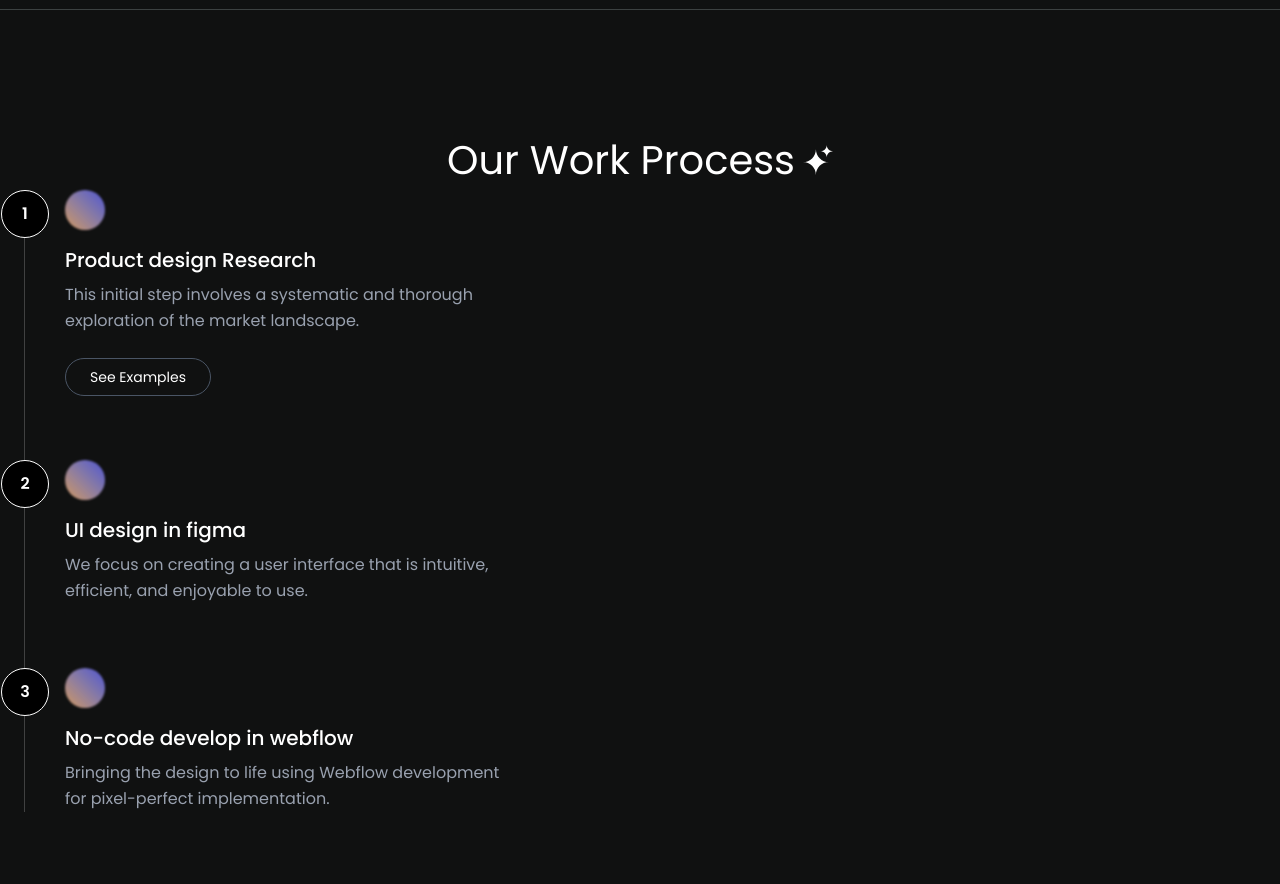
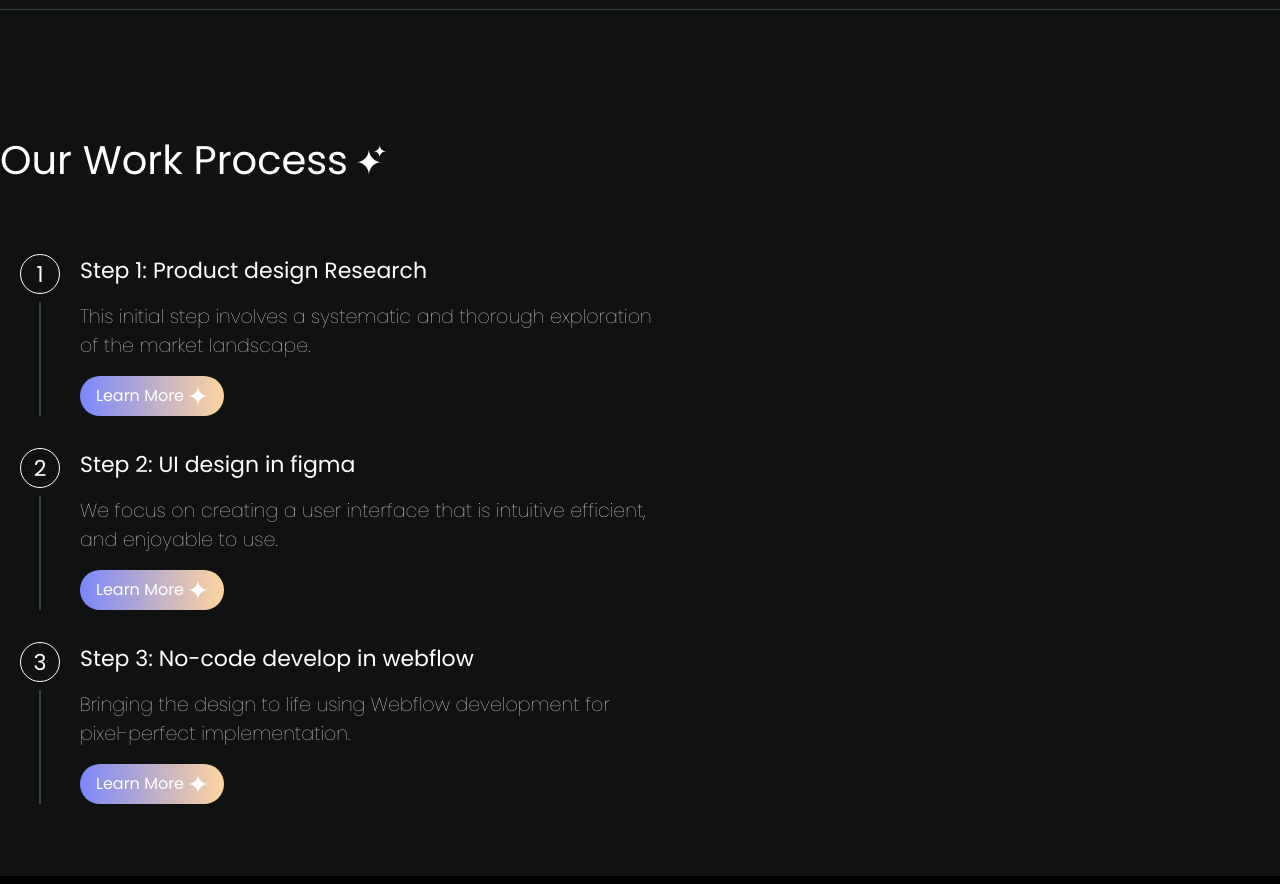
Before and after one commit to shahidul1920/davinch, a React (Vite) app: page / in a window 1280 px wide. Shown: the part 760-1644 px from the top of the page. Built offline with nearby package versions, Linux system fonts and the light colour scheme.

Commit message:
Refactor WorkProcess layout and update Button styles
Updated WorkProcess component to use a grid layout, improved step titles, and integrated the custom Button component for step actions. Removed unnecessary background styling from Button and adjusted heading alignment for better visual consistency.

```diff
--- a/src/UIs/Button.jsx
+++ b/src/UIs/Button.jsx
@@ -16,7 +16,7 @@ const Button = (params) => {
   })
 
   return (
-    <div ref={containerRef} className='relative rounded-full bg-gray-500'>
+    <div ref={containerRef} className='relative'>
       <button onMouseEnter={hoverHandler} onMouseLeave={hoverLeave} className="btn overflow-hiddenaa px-4 py-2 rounded-full text-[16px] flex gap-1 items-center cursor-pointer">
         {params.children}
         {/* <img ref={starref} className='w-[20px] h-auto star' src="./star.svg" alt="" /> */}
--- a/src/components/WorkProcess.jsx
+++ b/src/components/WorkProcess.jsx
@@ -1,21 +1,22 @@
 import React from 'react'
+import Button from '../UIs/Button';
 
 const WorkProcess = () => {
 
     const steps = [
         {
             number: "1",
-            title: "Product design Research",
+            title: "Step 1: Product design Research",
             desc: "This initial step involves a systematic and thorough exploration of the market landscape."
         },
         {
             number: "2",
-            title: "UI design in figma",
-            desc: "We focus on creating a user interface that is intuitive, efficient, and enjoyable to use."
+            title: "Step 2: UI design in figma",
+            desc: "We focus on creating a user interface that is intuitive efficient, and enjoyable to use."
         },
         {
             number: "3",
-            title: "No-code develop in webflow",
+            title: "Step 3: No-code develop in webflow",
             desc: "Bringing the design to life using Webflow development for pixel-perfect implementation."
         }
     ];
@@ -24,50 +25,27 @@ const WorkProcess = () => {
     return (
         <div className='bg-[var(--dark)] py-18 text-white'>
             <div className="container mx-auto">
-                <div className="heading flex gap-2 items-center justify-center">
-                    <h2 className='text-[40px] font-regular text-center'>Our Work Process</h2>
+                <div className="heading flex gap-2 items-center">
+                    <h2 className='text-[40px] font-regular text-left'>Our Work Process</h2>
                     <img className='w-[30px]' src="./star3.svg" alt="" />
                 </div>
             </div>
 
-
-
-            <div className="border-l border-white/20 ml-6 space-y-0">
-
-                {steps.map((step, index) => (
-                    <div key={index} className="relative pl-10 pb-16 last:pb-0">
-
-                        {/* THE CIRCLE NUMBER */}
-                        {/* absolute positioning with -left ensures it centers on the border line */}
-                        <div className="absolute -left-6 top-0 flex h-12 w-12 items-center justify-center rounded-full border border-white bg-black font-semibold">
-                            {step.number}
+            <div className="container mx-auto grid gap-8 mt-[1rem] md:mt-[4rem]">
+                {steps.map((step, i) => (
+                    <div key={i} className='flex w-full'>
+                        <div className="left w-[80px] flex flex-col items-center text-center justify-center gap-2">
+                            <div className="number text-[22px] grid place-content-center font-regular text-[var(--primary)] border border-white rounded-full min-w-[40px] min-h-[40px]">{step.number}</div>
+                            <div className="line w-[1.4px] h-full bg-[#3c4141]" />
                         </div>
-
-                        {/* THE CONTENT */}
-                        <div>
-                            {/* Optional: The gradient icon placeholder */}
-                            <div className="mb-4 h-10 w-10 rounded-full bg-gradient-to-tr from-orange-300 to-indigo-500 opacity-80 blur-[1px]"></div>
-
-                            <h3 className="text-xl font-medium mb-2">{step.title}</h3>
-                            <p className="text-gray-400 max-w-md leading-relaxed">
-                                {step.desc}
-                            </p>
-
-                            {/* Example Button for the first item */}
-                            {index === 0 && (
-                                <button className="mt-6 rounded-full border border-gray-600 px-6 py-2 text-sm hover:bg-white hover:text-black transition">
-                                    See Examples
-                                </button>
-                            )}
+                        <div className="right grid gap-4">
+                            <h3 className='text-[22px] font-regular'>{step.title}</h3>
+                            <p className='text-[19px] max-w-[580px] font-thin text-[var(--lightGray)]'>{step.desc}</p>
+                            <Button className="mt-4">Learn More</Button>
                         </div>
                     </div>
                 ))}
-
             </div>
-
-
-
-
 
 
         </div>
```
